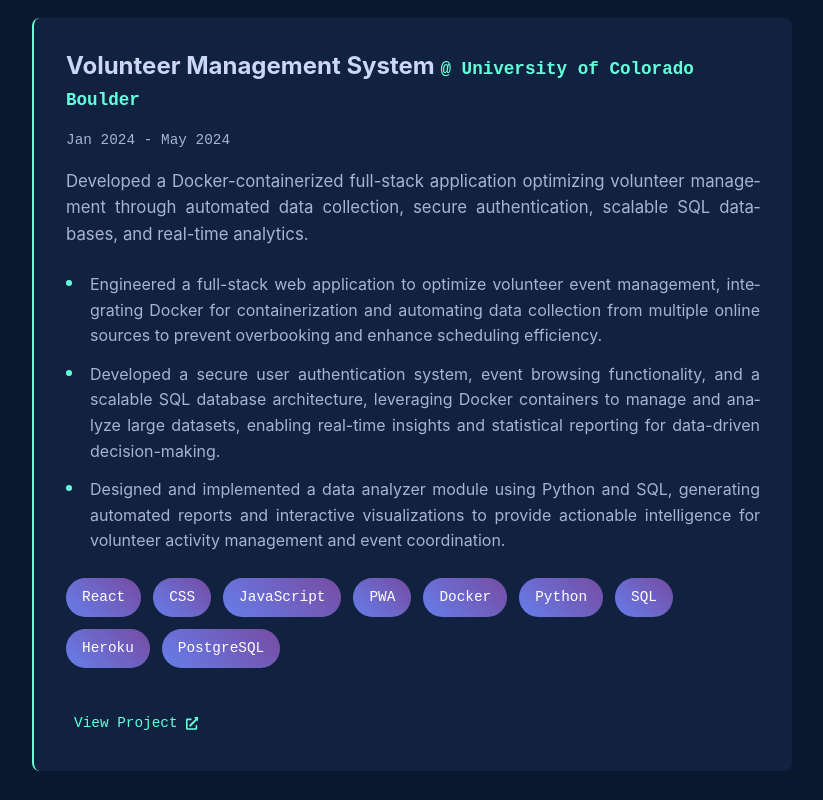
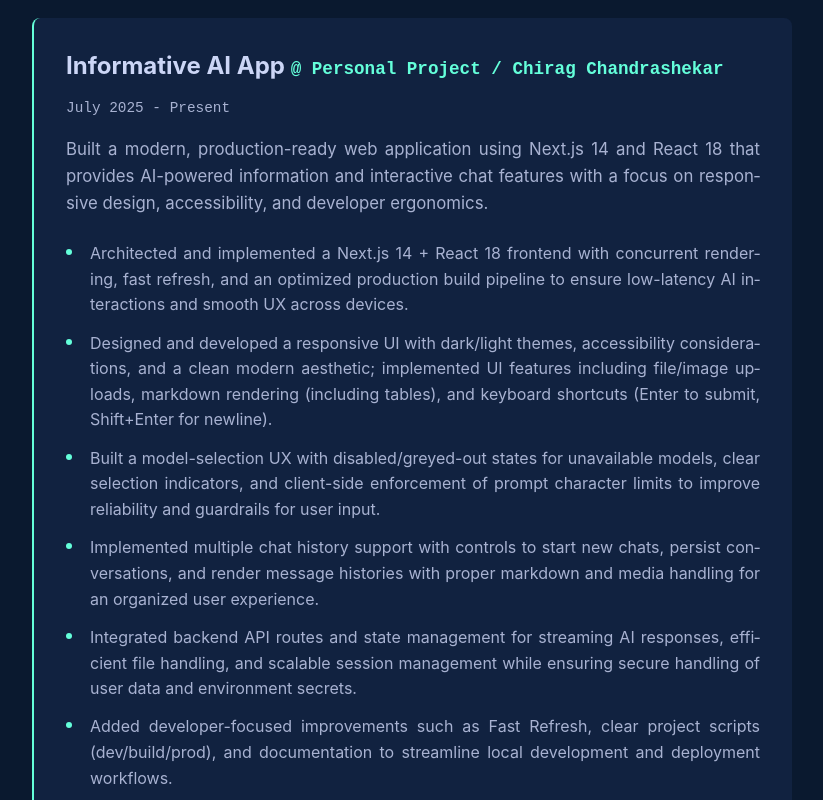
Before and after one commit to Yashuchirag/chiragch.com, a React (Create React App) app: page / in a window 1280 px wide. Shown: the part 3180-3980 px from the top of the page, without its empty margins (228-1051 px from the left). Built offline with nearby package versions, Linux system fonts and the light colour scheme.

Commit message:
Added new project information

```diff
--- a/src/App.css
+++ b/src/App.css
@@ -54,6 +54,11 @@ p {
   text-align: justify;
   text-justify: inter-word;
   hyphens: auto;
+  color: var(--light-slate);
+}
+q {
+  margin-bottom: 1rem;
+  font-size: 1.05rem;
   color: var(--light-slate);
 }
 
--- a/src/App.js
+++ b/src/App.js
@@ -132,6 +132,22 @@ const About = () => {
 // Projects Component
 const Projects = () => {
   const projects = [
+    {
+      title: 'Informative AI App',
+      company: 'Personal Project / Chirag Chandrashekar',
+      period: 'July 2025 - Present',
+      description: 'Built a modern, production-ready web application using Next.js 14 and React 18 that provides AI-powered information and interactive chat features with a focus on responsive design, accessibility, and developer ergonomics.',
+      responsibilities: [
+      'Architected and implemented a Next.js 14 + React 18 frontend with concurrent rendering, fast refresh, and an optimized production build pipeline to ensure low-latency AI interactions and smooth UX across devices.',
+      'Designed and developed a responsive UI with dark/light themes, accessibility considerations, and a clean modern aesthetic; implemented UI features including file/image uploads, markdown rendering (including tables), and keyboard shortcuts (Enter to submit, Shift+Enter for newline).',
+      'Built a model-selection UX with disabled/greyed-out states for unavailable models, clear selection indicators, and client-side enforcement of prompt character limits to improve reliability and guardrails for user input.',
+      'Implemented multiple chat history support with controls to start new chats, persist conversations, and render message histories with proper markdown and media handling for an organized user experience.',
+      'Integrated backend API routes and state management for streaming AI responses, efficient file handling, and scalable session management while ensuring secure handling of user data and environment secrets.',
+      'Added developer-focused improvements such as Fast Refresh, clear project scripts (dev/build/prod), and documentation to streamline local development and deployment workflows.'
+      ],
+      skills: ['Next.js 14', 'React 18', 'JavaScript', 'Node.js', 'CSS', 'Responsive Design', 'Markdown', 'PWA', 'File Upload', 'Accessibility', 'Vercel/Netlify'],
+      link: 'https://github.com/Yashuchirag/InformativeAIApp'
+    },
     {
       title: 'Volunteer Management System',
       company: 'University of Colorado Boulder',
```
